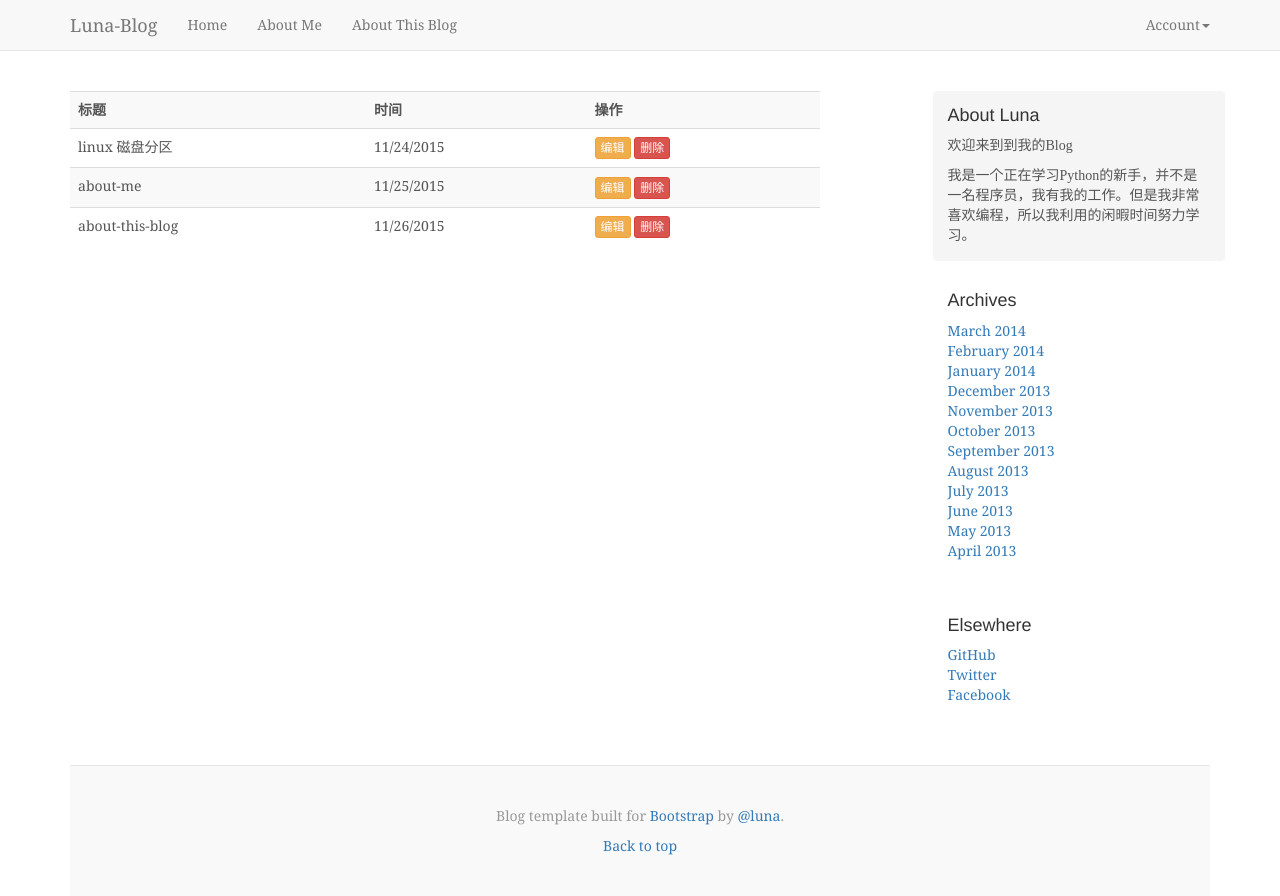
After one commit to luna825/blog, a Flask app: page /admin/moderate in a window 1280 px wide. The commit adds this page. Run offline with Flask 2, Linux system fonts and the light colour scheme; a user stored in the database is signed in; data comes from the database, SQL or seed files in the repository; both versions use the stored data as it was after the commit; some libraries are stand-ins or nearby versions.

Commit message:
文章管理功能

```diff
--- a/app/admin/views.py
+++ b/app/admin/views.py
@@ -46,3 +46,16 @@ def edit_post(id):
 	form.title.data = post.title
 	form.body.data = post.body
 	return render_template('admin/post.html',form=form)
+
+@admin.route('/moderate')
+@login_required
+def moderate():
+	posts = Post.query.all()
+	return render_template('admin/posts.html',posts=posts)
+
+@admin.route('/delete/<int:id>')
+@login_required
+def delete(id):
+	post = Post.query.get_or_404(id)
+	db.session.delete(post)
+	return redirect(url_for('admin.moderate'))
--- /dev/null
+++ b/app/templates/admin/posts.html
@@ -0,0 +1,17 @@
+{% extends "base.html" %}
+
+{% block page_content %}
+<div class="col-sm-8">
+	<table class="table table-striped">
+		<tr><th>标题</th><th>时间</th><th>操作</th></tr>
+		{% for post in posts %}
+		<tr><td>{{post.title}}</td>
+			<td>{{moment(post.timestamp).format('l')}}</td>
+			<td><a class="btn btn-warning btn-xs" href="{{url_for('admin.edit_post',id=post.id)}}">编辑</a>
+				<a class="btn btn-danger btn-xs" href="{{url_for('admin.delete',id=post.id)}}">删除</a>
+			</td>
+		</tr>
+		{% endfor %}
+	</table>
+</div>
+{% endblock %}
--- a/app/templates/base.html
+++ b/app/templates/base.html
@@ -33,6 +33,7 @@
            <a href="#" class="dropdown-toggle" data-toggle="dropdown" role="button" aria-haspopup="true" aria-expanded="false">Account<span class="caret"></span></a>
             <ul class="dropdown-menu">
               <li><a href="{{url_for('admin.post')}}">写文章</a></li>
+              <li><a href="{{url_for('admin.moderate')}}">文章管理</a></li>
               <li><a href="{{url_for('admin.logout')}}">log out</a></li>
             </ul>
           </li>
```
Also changed, not shown: data-dev.sqlite.
